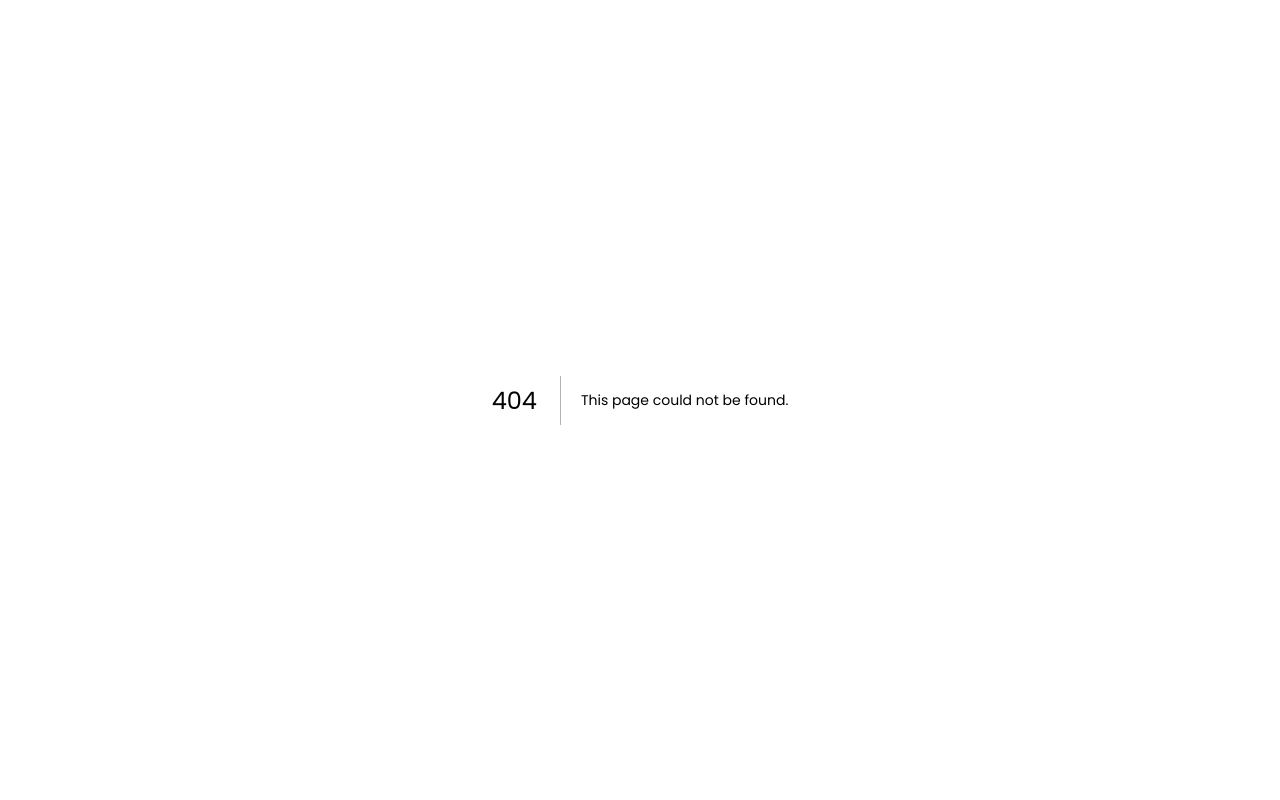
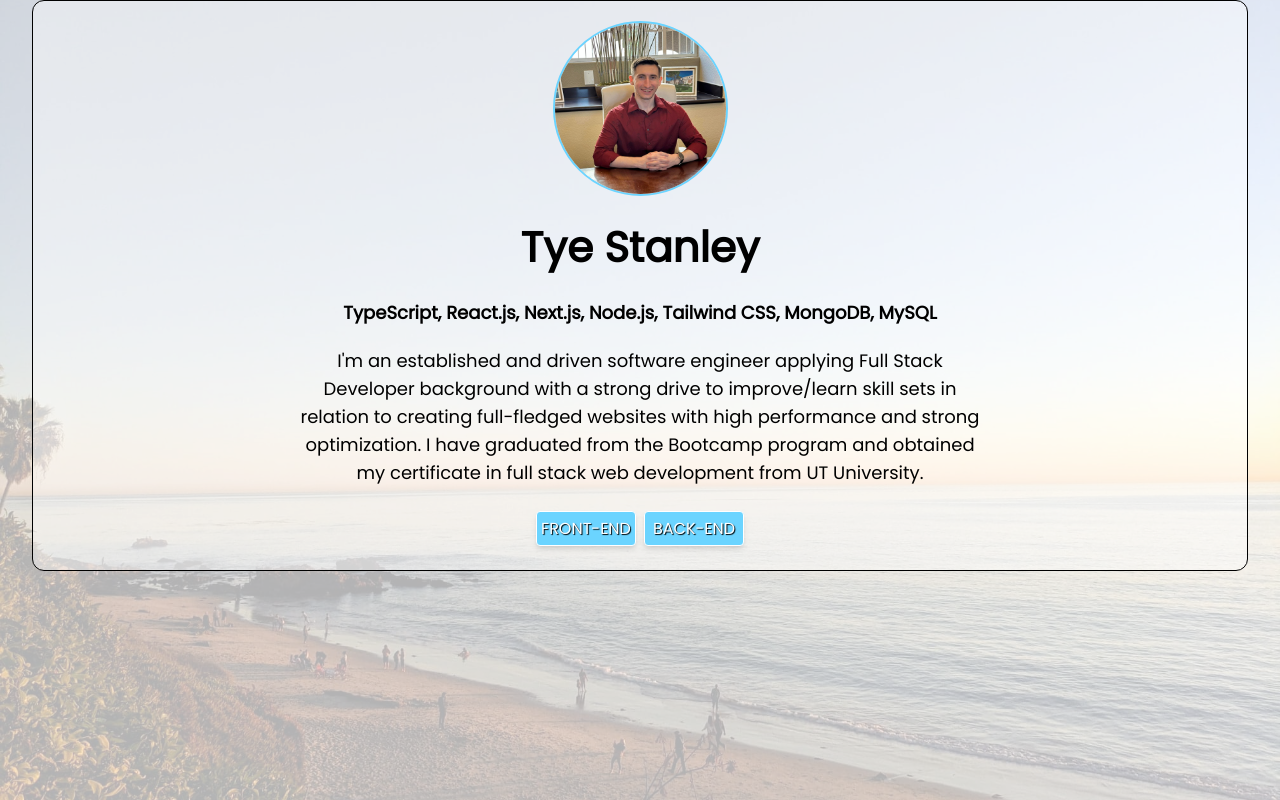
Before and after one commit to TyeStanley/ts-next-portfolio, a Next.js app: page /about in a window 1280 px wide. Before the commit this address had no page. Built offline with nearby package versions, Linux system fonts and the light colour scheme.

Commit message:
attempt to fix vercel paths #3

```diff
--- a/pages/About.tsx
+++ b/pages/about/index.tsx
@@ -1,9 +1,9 @@
 import Head from "next/head";
 import Image from "next/image";
 import { useState } from "react";
-import TechModal from "../components/TechModal";
+import TechModal from "../../components/TechModal";
 
-const photo = require("../assets/professional-photo.jpg");
+const photo = require("../../assets/professional-photo.jpg");
 
 export default function About() {
   const [isOpen, setIsOpen] = useState(false);
```
